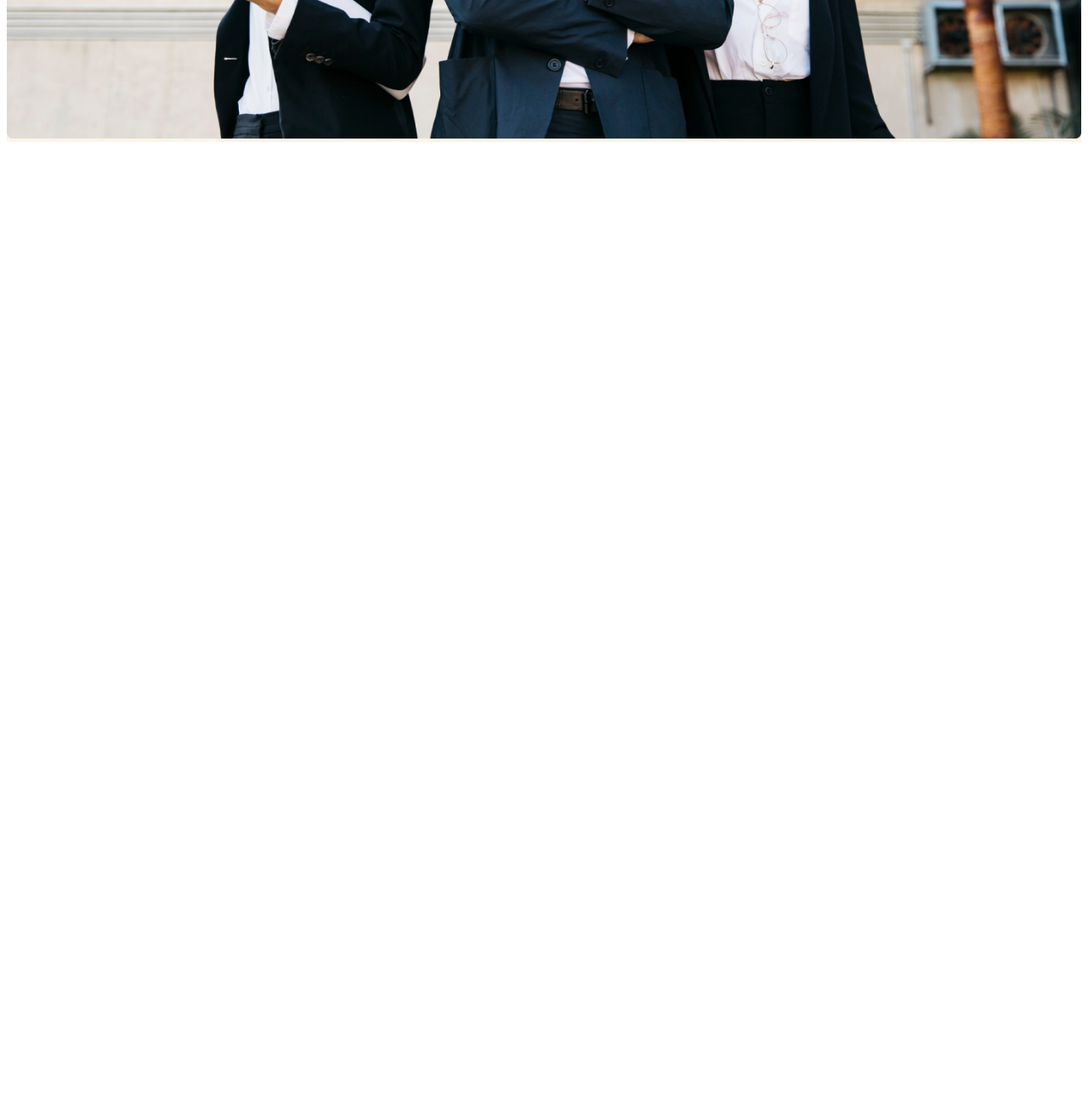
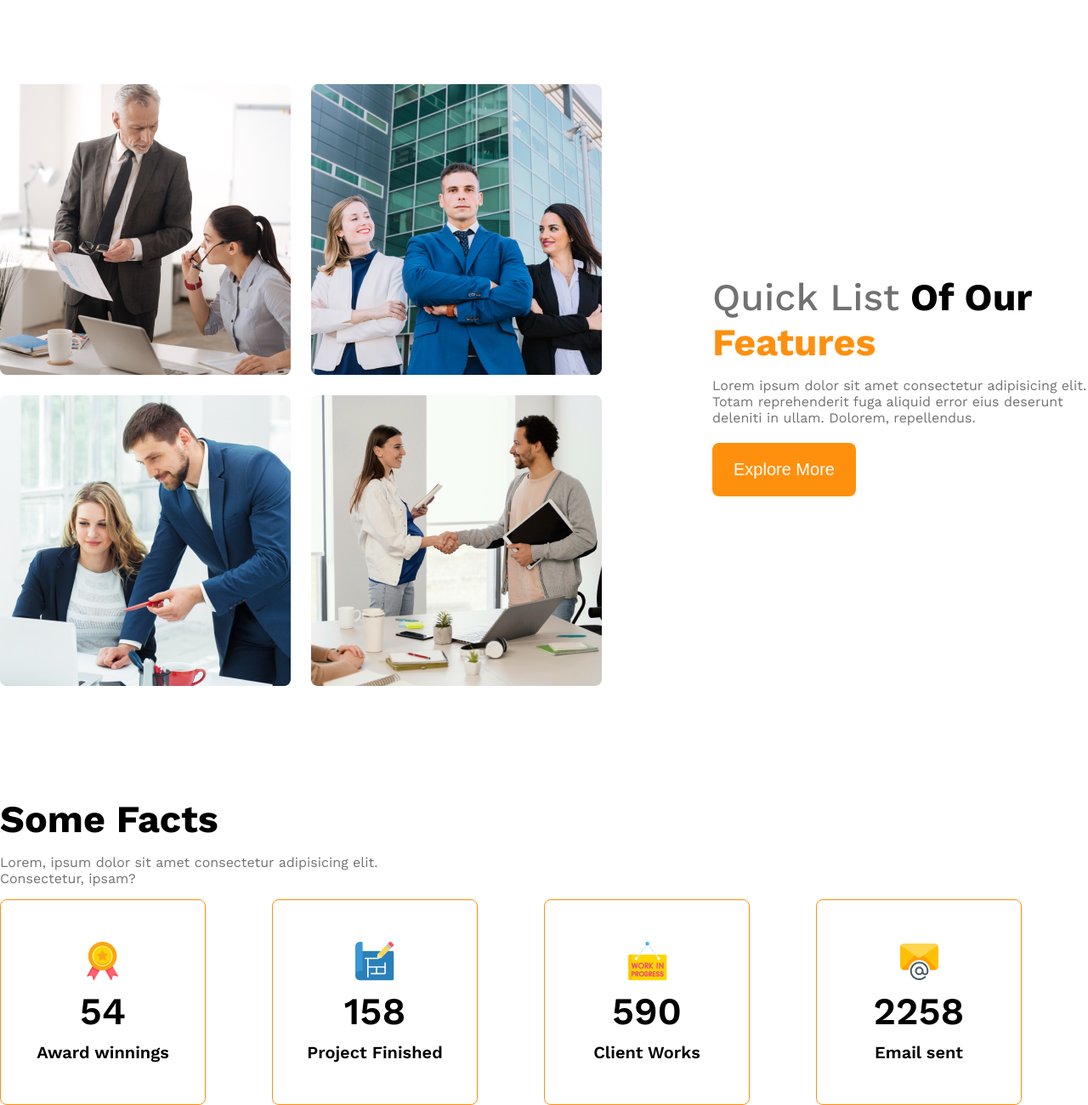
Before and after one commit to Samayelfayed/g3-architechts-website, a plain HTML site: page index.html in a window 1280 px wide. Shown: the part 998-2298 px from the top of the page at 85% size. Before the commit the page ends 1173 px from the top, so only its background shows below. Drawn offline with nearby package versions, Linux system fonts and the light colour scheme.

Commit message:
Added the some fact section

```diff
--- a/index.html
+++ b/index.html
@@ -28,7 +28,62 @@
         <img class="banner-image" src="images/banner.png" alt="">
     </header>
     <main>
+        <!-- Team section starts -->
+        <section class="teams display-flex">
+            <div class="team-img-container">
+                <img src="images/team1.png" alt="">
+                <img src="images/team2.png" alt="">
+                <img src="images/team3.png" alt="">
+                <img src="images/team4.png" alt="">
+            </div>
+            <div class="our-features">
+                <h3 class="section-title"> <span id="quick-list" class="text-light-gray">Quick List</span> <span>Of Our</span> <span class="text-primary">Features</span></h3>
+                <p class="feature-description text-light-gray">Lorem ipsum dolor sit amet consectetur adipisicing elit. Totam reprehenderit fuga aliquid error eius deserunt deleniti in ullam. Dolorem, repellendus.</p>
+                <button class="btn-primary">Explore More</button>
+            </div>
+    </section>
+        <!-- Feature will enjoy -->
+    <section>
 
+    </section>
+
+    <!-- Some facts -->
+    <section class="some-facts">
+        <h3 class="section-title">Some Facts</h3>
+        <p class="text-light-gray fact-description">Lorem, ipsum dolor sit amet consectetur adipisicing elit. Consectetur, ipsam?</p>
+        <div class="fact-container">
+            <!-- .fact*4>img.fact-icon+h4.fact-number+h5.fact-name -->
+
+            <div class="fact-card display-flex">
+                <div>
+                    <img src="images/icons/ribon.png" alt="" class="fact-icon">
+                    <h4 class="fact-number">54</h4>
+                    <h5 class="fact-name">Award winnings</h5>
+                </div>
+            </div>
+            <div class="fact-card display-flex">
+                <div>
+                    <img src="images/icons/projects.png" alt="" class="fact-icon">
+                    <h4 class="fact-number">158</h4>
+                    <h5 class="fact-name">Project Finished</h5>
+                </div>
+            </div>
+            <div class="fact-card display-flex">
+                <div>
+                    <img src="images/icons/customers.png" alt="" class="fact-icon">
+                    <h4 class="fact-number">590</h4>
+                    <h5 class="fact-name">Client Works</h5>
+                </div>
+            </div>
+            <div class="fact-card display-flex">
+                <div>
+                    <img src="images/icons/email.png" alt="" class="fact-icon">
+                    <h4 class="fact-number">2258</h4>
+                    <h5 class="fact-name">Email sent</h5>
+                </div>
+            </div>
+        </div>
+    </section>
     </main>
     <footer>
 
--- a/styles/styles.css
+++ b/styles/styles.css
@@ -1,5 +1,9 @@
 @import url('https://fonts.googleapis.com/css2?family=Poppins:ital,wght@0,100;0,200;0,300;0,400;0,500;0,600;0,700;0,800;0,900;1,100;1,200;1,300;1,400;1,500;1,600;1,700;1,800;1,900&family=Work+Sans:ital,wght@0,100..900;1,100..900&display=swap');
 
+*{
+  margin: 0;
+  padding: 0;
+}
 
 .work-sans-font {
     font-family: "Work Sans", sans-serif;
@@ -12,6 +16,10 @@
 
 .display-flex{
     display: flex;
+}
+
+.text-primary{
+  color: #FF900E;
 }
 
 /* dark02 */
@@ -36,10 +44,23 @@
     font-size: 1.25rem;
     border-radius: 8px;
     border: 0;
+}
 
+main{
+  max-width: 1440px;
+  margin: 0 auto;
+}
 
+main > section{
+  margin-top: 130px;
+}
 
+.section-title{
+  font-size: 2.8rem;
+  font-weight: 700;
+  margin-bottom: 15px;
 }
+
   /* Header styles */
 
   /* Navbar related styles */
@@ -85,3 +106,95 @@
 .banner-image{
     width: 100%;
 }
+
+/* team and feature related styles */
+
+.teams{
+    align-items: center;
+}
+
+.team-img-container{
+    display: grid;
+    grid-template-columns: repeat(2, 1fr);
+    gap: 24px;
+}
+
+.our-features{
+    margin-left: 130px;
+    max-width: 530px;
+
+}
+
+
+.feature-description{
+  margin-bottom: 20px;
+}
+
+#quick-list{
+  font-weight: 500;
+}
+
+/* some facts related style */
+
+.fact-container{
+  display: grid;
+  grid-template-columns: repeat(4, 1fr);
+}
+
+.fact-card{
+  border: 1px solid #FF900E;
+  width: 240px;
+  height: 240px;
+  border-radius: 8px;
+  text-align: center;
+  align-items: center;
+  justify-content: center;
+}
+
+.fact-number{
+  font-size: 2.8rem;
+  font-weight: 600;
+  margin-top: 5px;
+  margin-bottom: 10px;
+}
+
+.fact-name{
+  font-size: 1.25rem;
+  font-weight: 600;
+  margin-top: 10px;
+}
+
+.fact-description{
+   max-width: 540px;
+   margin-bottom: 15px;
+}
+
+/* responsive media query */
+
+/* small device */
+
+@media screen and (max-width: 576px) {
+    .navbar, .nav-links, .teams{
+        flex-direction: column;
+    }
+
+    .team-img-container{
+        grid-template-columns: repeat(1, 1fr);
+    }
+
+    .our-features{
+      margin-left: 20px;
+    }
+}
+
+/* medium device */
+
+@media screen and (min-width:576px) and (max-width:992px) {
+        .teams{
+          flex-direction: column;
+        }
+
+        .our-features{
+            margin-left: 50px auto;
+        }
+}
```
